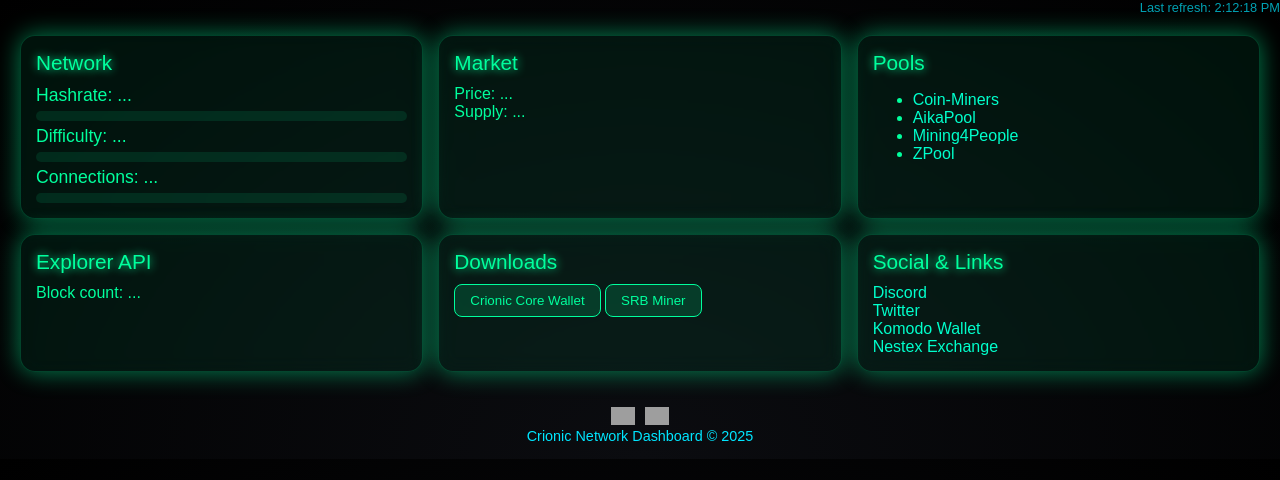
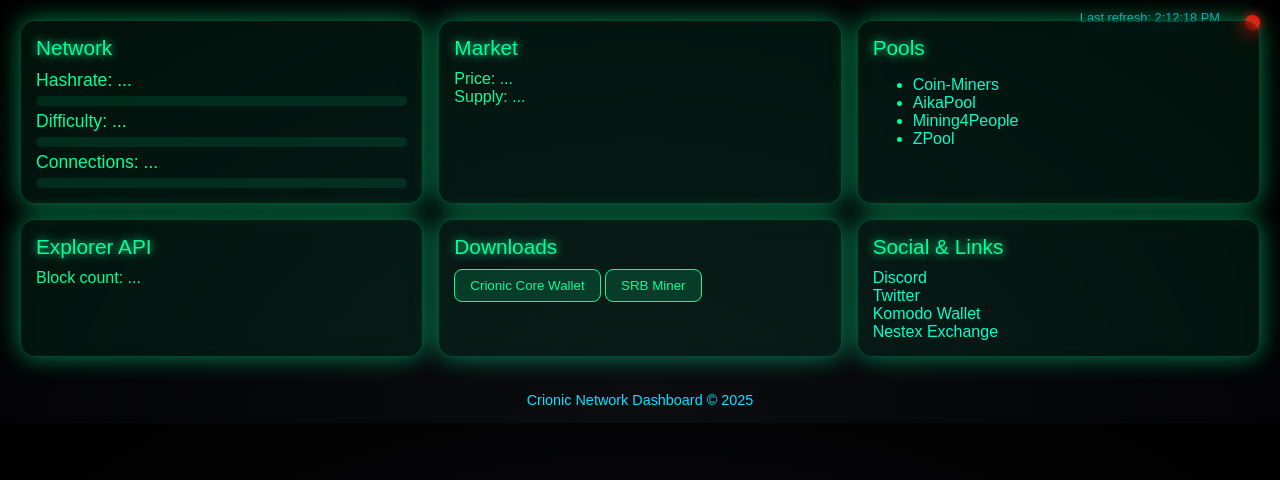
Before and after one commit to CRNCmonitor/Crionic, a plain HTML site: page index.html in a window 1280 px wide. Drawn offline with Linux system fonts and the light colour scheme; no server answers; grey boxes are pictures that could not be loaded.

Commit message:
Update index.html

```diff
--- a/index.html
+++ b/index.html
@@ -65,12 +65,23 @@
 }
 a { color: #00ffcc; text-decoration: none; }
 a:hover { color: #ffffff; }
-.flag { width: 24px; cursor: pointer; margin: 0 3px; }
 #refresh-indicator {
-  text-align: right;
+  position: absolute;
+  top: 10px;
+  right: 60px;
   color: #00e6ff;
   font-size: 0.8em;
   opacity: 0.7;
+}
+#api-status {
+  position: absolute;
+  top: 15px;
+  right: 20px;
+  width: 15px;
+  height: 15px;
+  border-radius: 50%;
+  background: gray;
+  box-shadow: 0 0 10px gray;
 }
 button {
   background: rgba(0,255,157,0.15);
@@ -86,6 +97,7 @@
 </head>
 <body>
 <div id="refresh-indicator">Last refresh: --</div>
+<div id="api-status" title="API Status"></div>
 
 <div class="container">
   <div class="panel" id="network">
@@ -134,37 +146,36 @@
   </div>
 </div>
 
-<div class="footer">
-  <span id="lang-switch">
-    <img src="https://flagcdn.com/w20/us.png" class="flag" onclick="setLang('en')">
-    <img src="https://flagcdn.com/w20/sk.png" class="flag" onclick="setLang('sk')">
-  </span>
-  <br>Crionic Network Dashboard © 2025
-</div>
+<div class="footer">Crionic Network Dashboard © 2025</div>
 
 <script>
-let lang = navigator.language.startsWith('sk') ? 'sk' : 'en';
-
-function setLang(l) {
-  lang = l;
-  localStorage.setItem('lang', l);
-  location.reload();
-}
+let apiOK = false;
 
 async function fetchNetwork() {
+  const statusEl = document.getElementById('api-status');
+  statusEl.style.background = 'yellow';
+  statusEl.style.boxShadow = '0 0 10px yellow';
   try {
     const [hash, diff, conn] = await Promise.all([
       fetch('https://explorer.crionic.org/api/getnetworkhashps').then(r=>r.text()),
       fetch('https://explorer.crionic.org/api/getdifficulty').then(r=>r.text()),
       fetch('https://explorer.crionic.org/api/getconnectioncount').then(r=>r.text())
     ]);
+    apiOK = true;
+    statusEl.style.background = 'lime';
+    statusEl.style.boxShadow = '0 0 10px lime';
     document.getElementById('hashrate').innerText = `Hashrate: ${parseFloat(hash).toFixed(2)}`;
     document.getElementById('difficulty').innerText = `Difficulty: ${parseFloat(diff).toFixed(2)}`;
     document.getElementById('connections').innerText = `Connections: ${conn}`;
     document.getElementById('hashrate-bar').style.width = `${Math.min(parseFloat(hash)/100000000,100)}%`;
     document.getElementById('diff-bar').style.width = `${Math.min(parseFloat(diff)/10000,100)}%`;
     document.getElementById('conn-bar').style.width = `${Math.min(parseFloat(conn)*5,100)}%`;
-  } catch (e) { console.error(e); }
+  } catch (e) {
+    apiOK = false;
+    statusEl.style.background = 'red';
+    statusEl.style.boxShadow = '0 0 10px red';
+    console.error(e);
+  }
 }
 
 async function fetchMarket() {
```
